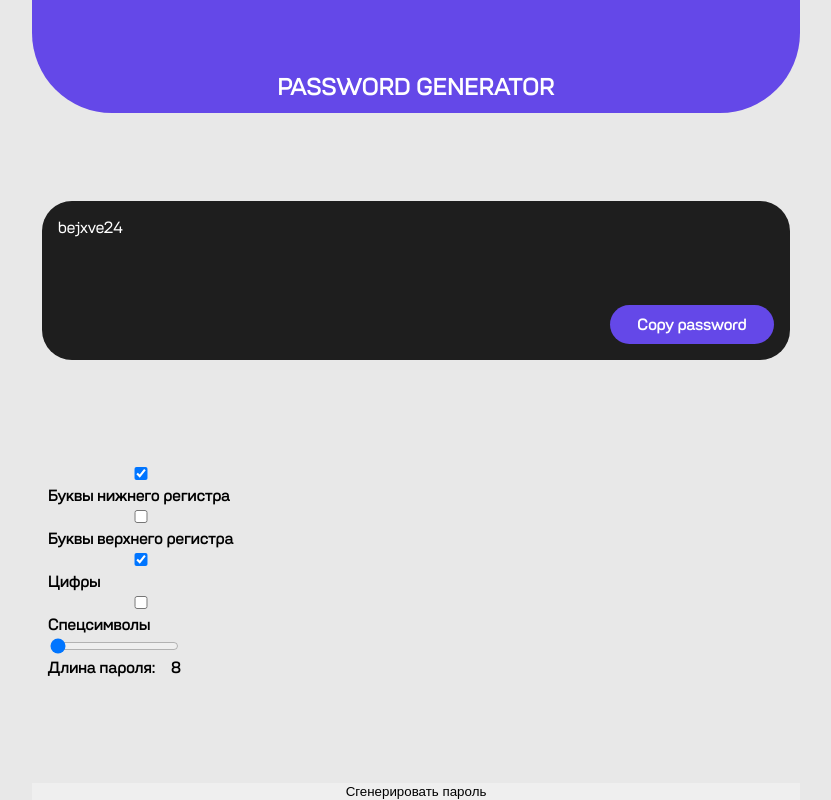
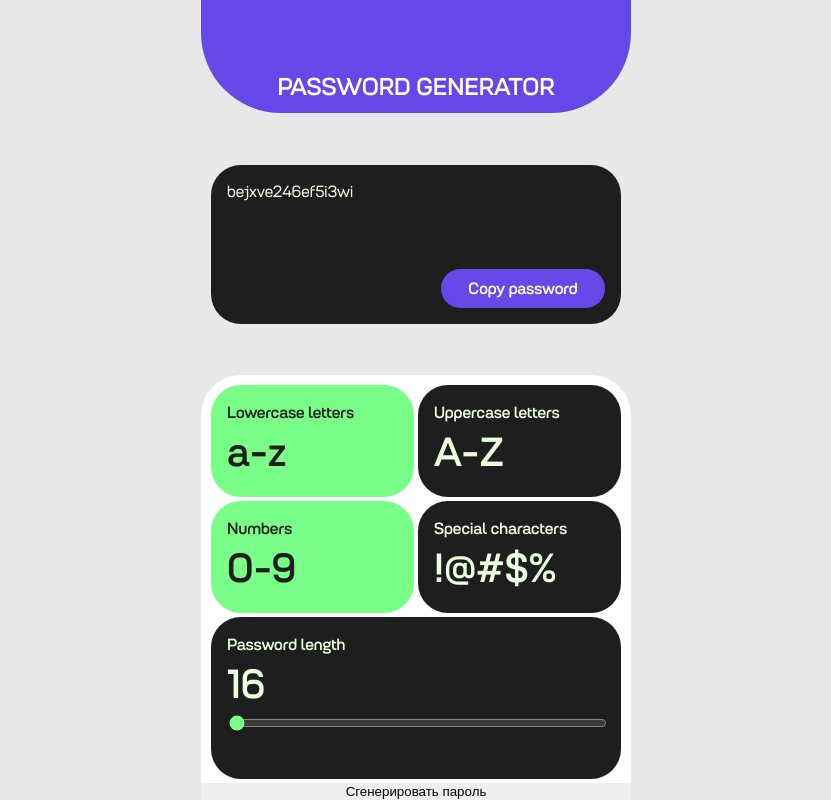
Before and after one commit to front-bite/app-password-generator, a website: page public/index.html in a window 1280 px wide. Shown: the whole page, without its empty margins (224-1055 px from the left). Drawn offline with Linux system fonts and the light colour scheme; files whose address does not match are found by name.

Commit message:
всё кроме кнопки генерить

```diff
--- a/public/index.html
+++ b/public/index.html
@@ -19,27 +19,54 @@
       </div>
 
       <div class="container__settings">
-        <div class="options">
+        <div class="container__checkboxes">
+          <div class="checkbox">
             <input type="checkbox" id="lowercase" checked />
-          <label for="lowercase">Буквы нижнего регистра</label>
+            <label for="lowercase" class="color-box">
+              <p class="checkbox__title">Lowercase letters</p>
+              <p class="checkbox__subtitle">a-z</p>
+            </label>
+          </div>
+
+          <div class="checkbox">
             <input type="checkbox" id="uppercase" />
-          <label for="uppercase">Буквы верхнего регистра</label>
+            <label for="uppercase" class="color-box">
+              <p class="checkbox__title">Uppercase letters</p>
+              <p class="checkbox__subtitle">A-Z</p>
+            </label>
+          </div>
+
+          <div class="checkbox">
             <input type="checkbox" id="numbers" checked />
-          <label for="numbers">Цифры</label>
+            <label for="numbers" class="color-box">
+              <p class="checkbox__title">Numbers</p>
+              <p class="checkbox__subtitle">0-9</p>
+            </label>
+          </div>
+
+          <div class="checkbox">
             <input type="checkbox" id="special" />
-          <label for="special">Спецсимволы</label>
-          <div class="slider-container">
-            <input type="range" id="length" min="8" max="128" value="8" />
-            <div class="range-info">
-              <p>Длина пароля:</p>
-              <p id="length-value">8</p>
+            <label for="special" class="color-box">
+              <p class="checkbox__title">Special characters</p>
+              <p class="checkbox__subtitle">!@#$%</p>
+            </label>
           </div>
         </div>
+
+        <div class="container__slider">
+          <div class="slider">
+            <div class="slider__info">
+              <p class="slider__title">Password length</p>
+              <p class="slider__subtitle" id="length-value">16</p>
+            </div>
+            <input type="range" id="length" min="16" max="128" value="8" />
           </div>
         </div>
+
         <button id="generate" class="generate-button">
           Сгенерировать пароль
         </button>
+      </div>
 
       <script src="/src/js/script.js"></script>
     </div>
--- a/src/css/colors.css
+++ b/src/css/colors.css
@@ -2,6 +2,7 @@
 :root {
   --Background-main: #e8e8e8;
   --White: #ffffff;
+  --White-green: #eaffde;
   --Dark: #1e1e1e;
   --Green: #79ff87;
   --Orange: #e7824b;
--- a/src/css/main.css
+++ b/src/css/main.css
@@ -92,20 +92,19 @@ video {
   list-style: none;
 }
 
-
 body {
   height: 100vh;
   display: flex;
   justify-content: center;
   align-items: center;
-  /* overflow-x: hidden; */
+  overflow-x: hidden;
   font-family: PetrovSans-Trial-SemiBold, sans-serif;
   background-color: var(--Background-main);
 }
 
 .container {
+  width: 430px;
   height: 100%;
-  width: 768px;
   display: flex;
   flex-direction: column;
   justify-content: space-between;
@@ -125,7 +124,6 @@ header {
   color: var(--White);
 }
 
-
 .container__password {
   /* margin-top: 30px; */
   height: 127px;
@@ -139,10 +137,8 @@ header {
   /* gap: 12px; */
 }
 
-
-
 #password {
-  color: var(--White);
+  color: var(--White-green);
   font-size: 16px;
   font-family: PetrovSans-Trial-Regular, sans-serif;
   word-wrap: break-word;
@@ -165,39 +161,90 @@ header {
   color: var(--Dark);
 }
 
-
-
-
 button {
   border: none;
   cursor: pointer;
 }
 
+.container__settings {
+  /* width: 100%; */
+  display: flex;
+  flex-direction: column;
+  gap: 4px;
+  padding-top: 10px;
+  /* padding: 0 10px; */
+  border-top-left-radius: 40px;
+  border-top-right-radius: 40px;
+  background-color: var(--White);
+}
 
-.container__settings {
+.container__checkboxes {
   display: flex;
+  justify-content: center;
   flex-wrap: wrap;
-  justify-content: space-between;
+  gap: 4px;
+}
+
+.color-box {
+  display: inline-block;
+  width: 203px;
+  height: 112px;
+  border-radius: 30px;
+  background-color: var(--Dark);
+  color: var(--White-green);
+  cursor: pointer;
+  -webkit-transition: background-color 0.3s ease;
+  transition: background-color 0.3s ease;
+}
+
+input:checked + .color-box {
+  background-color: var(--Green);
+  color: var(--Dark);
+}
+.color-box > p {
+  font-family: PetrovSans-Trial-SemiBold, sans-serif;
   margin: 16px;
 }
 
-.options {
-  display: flex;
-  flex-direction: column;
-  margin-right: 16px;
+.checkbox__title {
+  font-size: 16px;
 }
-
-.slider-container {
-  display: flex;
-  flex-direction: column;
-  margin-right: auto;
-}
-
-.range-info {
-  display: flex;
-  justify-content: space-between;
+.checkbox__subtitle {
+  font-size: 40px;
+  line-height: 24px;
 }
 
 input[type="checkbox"] {
-  margin-bottom: 4px;
+  display: none;
 }
+
+.container__slider {
+  padding: 0 10px;
+}
+
+.slider {
+  /* width: 100%; */
+  height: 130px;
+  padding: 16px;
+  border-radius: 30px;
+  background-color: var(--Dark);
+}
+
+.slider__info {
+  font-family: PetrovSans-Trial-SemiBold, sans-serif;
+  color: var(--White-green);
+}
+
+.slider__title {
+  font-size: 16px;
+}
+
+.slider__subtitle {
+  font-size: 40px;
+  line-height: 57px;
+}
+
+input[type="range"] {
+  width: 100%;
+  accent-color: var(--Green);
+}
```
Lines whose indentation alone changed are shown as unchanged.
